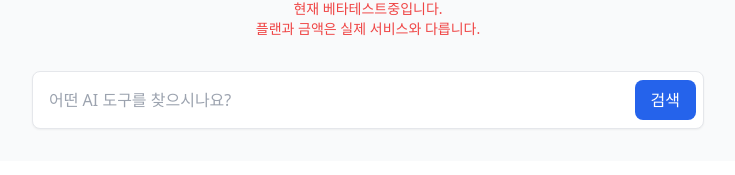
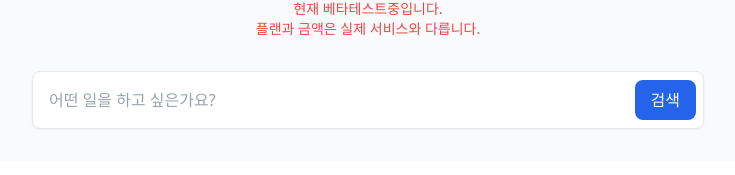
Before and after one commit to Maverickha/aisearch, a Next.js app: page / in a window 1280 px wide. Shown: the part 121-296 px from the top of the page, without its empty margins (272-1007 px from the left). Built offline with nearby package versions, Linux system fonts and the light colour scheme; no server answers.

Commit message:
feat: 검색창 플레이스홀더 텍스트 변경

```diff
--- a/components/SearchBar.tsx
+++ b/components/SearchBar.tsx
@@ -57,7 +57,7 @@ const SearchBar: React.FC<SearchBarProps> = ({ value, onChange, onSearch }) => {
           type="text"
           value={value}
           onChange={handleInputChange}
-          placeholder="어떤 AI 도구를 찾으시나요?"
+          placeholder="어떤 일을 하고 싶은가요?"
           className="w-full p-4 pr-24 text-gray-900 border border-gray-200 rounded-lg shadow-sm focus:ring-2 focus:ring-blue-300 focus:border-transparent transition-all"
         />
         <button
```
